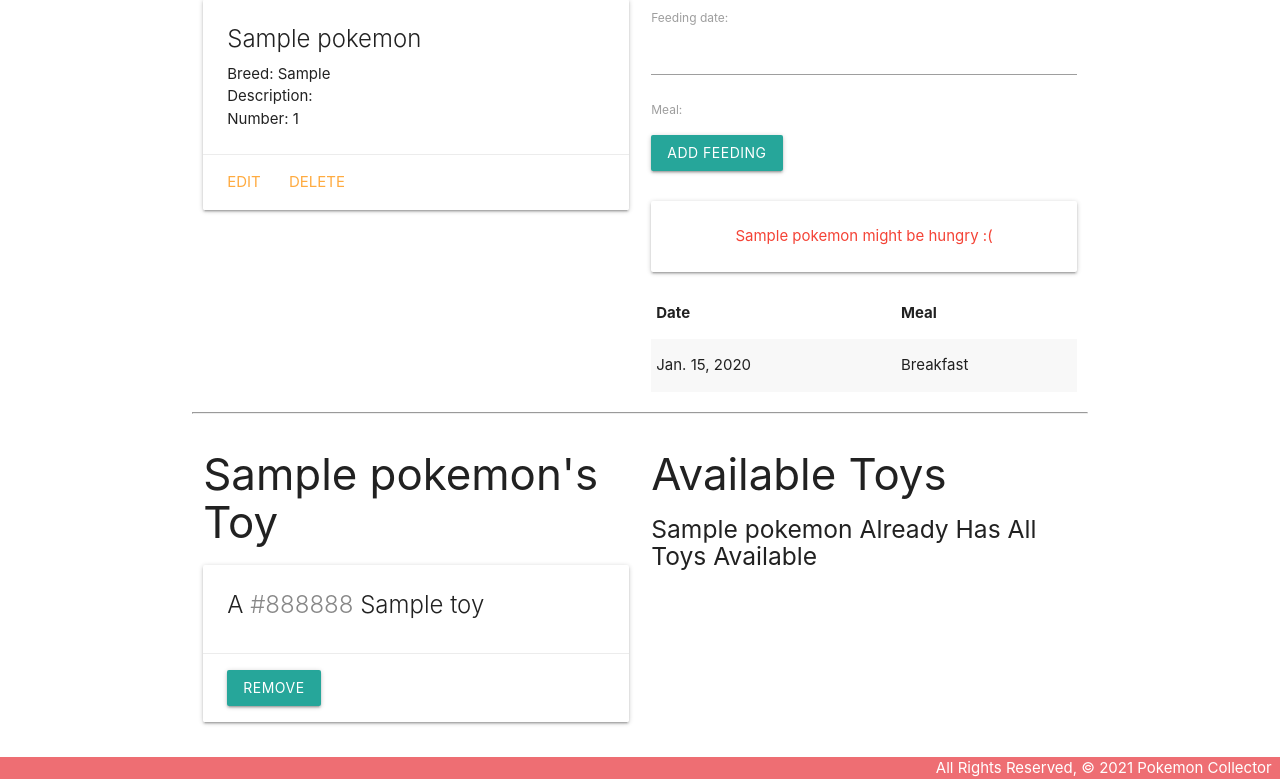
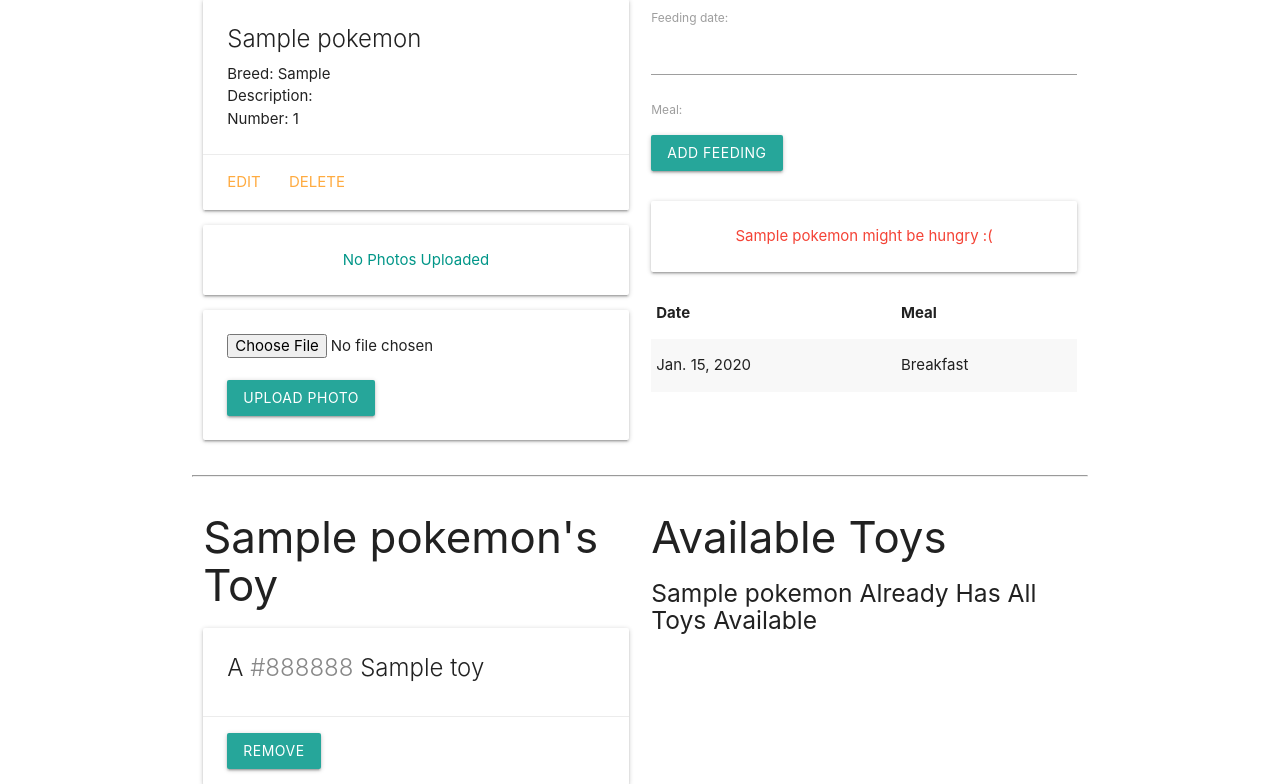
Before and after one commit to angelamchoi/pokemon_collector, a Django app: page /pokemons/1/ in a window 1280 px wide. Shown: the part 209-993 px from the top of the page. Run offline with Django 3.2, Linux system fonts and the light colour scheme; tables that the repository leaves empty hold one stand-in row (Sample ...).

Commit message:
added photo model and details for phot

```diff
--- a/main_app/admin.py
+++ b/main_app/admin.py
@@ -1,6 +1,7 @@
 from django.contrib import admin
-from .models import Pokemon, Feeding
+from .models import Pokemon, Feeding, Photo
 
 # Register models
 admin.site.register(Pokemon)
 admin.site.register(Feeding)
+admin.site.register(Photo)
--- a/main_app/models.py
+++ b/main_app/models.py
@@ -58,3 +58,11 @@ class Feeding(models.Model):
 
     class Meta:
         ordering =['-date']
+
+# photo model
+class Photo(models.Model):
+    url = models.CharField(max_length=200)
+    pokemon = models.ForeignKey(Pokemon, on_delete=models.CASCADE)
+
+    def __str__(self):
+        return f"Photo for pokemon_id: {self.pokemon_id} @{self.url}"
--- a/main_app/templates/pokemons/detail.html
+++ b/main_app/templates/pokemons/detail.html
@@ -21,9 +21,21 @@
         <a href="{% url 'pokemons_delete' pokemon.id %}">Delete</a>
       </div>
     </div>
+<!--Photo-->
+   {% for photo in cat.photo_set.all %}
+      <img class="responsive-img card-panel" src="{{photo.url}}">
+    {% empty %}
+      <div class="card-panel teal-text center-align">No Photos Uploaded</div>
+    {% endfor %}
+    <form action="{% url 'add_photo' pokemon.id %}" enctype="multipart/form-data" method="POST" class="card-panel">
+      {% csrf_token %}
+      <input type="file" name="photo-file">
+      <br><br>
+      <input type="submit" class="btn" value="Upload Photo">
+  </form>
 </div>
+<!--Feeding Form-->
   <div class="col s6">
-<!--Feeding Form-->
     <form action="{% url 'add_feeding' pokemon.id %}" method="post">
         {% csrf_token %}
         {{ feeding_form.as_p }}
--- a/main_app/urls.py
+++ b/main_app/urls.py
@@ -17,6 +17,7 @@ urlpatterns =[
     path('toys/<int:pk>/delete/', views.ToyDelete.as_view(), name='toys_delete'),
     path('pokemons/<int:pokemon_id>/assoc_toy/<int:toy_id>/',views.assoc_toy, name='assoc_toy'),
     path('pokemons/<int:pokemon_id>/unassoc_toy/<int:toy_id>/', views.unassoc_toy, name='unassoc_toy'),
+    path('pokemons/<int:pokemon_id>/add_photo/', views.add_photo, name='add_photo'),
 ]
 
 #### Notes #####
--- a/main_app/views.py
+++ b/main_app/views.py
@@ -1,9 +1,17 @@
-from django.forms.utils import to_current_timezone
 from django.shortcuts import render, redirect #import render and redirect
 from django.views.generic.edit import CreateView, UpdateView, DeleteView #import all views
 from django.views.generic import ListView, DetailView # import listview and detailview for toy
-from .models import Pokemon, Toy #import Pokemon & Toy Data
+
+# AWS
+import uuid #generates random string
+import boto3
+
+from .models import Pokemon, Toy, Photo #import Pokemon, Toy, Photo
 from . forms import FeedingForm #import feeding data
+
+# Constant variables
+S3_BASE_URL = 'https://s3.us-west-1.amazonaws.com/'
+BUCKET = 'pokemoncollector12345'
 
 ### Pokemon CBV ###
 
@@ -54,6 +62,24 @@ def add_feeding(request, pokemon_id):
         new_feeding.save()
     return redirect('detail', pokemon_id=pokemon_id)
 
+def add_photo(request, pokemon_id):
+    # photo-file will be the "name" attribute on the <input type="file">
+    photo_file = request.FILES.get('photo-file', None)
+    if photo_file:
+        s3 = boto3.client('s3')
+        # need a unique "key" for S3 / needs image file extension too
+        key = uuid.uuid4().hex[:6] + photo_file.name[photo_file.name.rfind('.'):]
+        # just in case something goes wrong
+        try:
+            s3.upload_fileobj(photo_file, BUCKET, key)
+            # build the full url string
+            url = f"{S3_BASE_URL}{BUCKET}/{key}"
+            # we can assign to pokemon_id or pokemon (if you have a pokemon object)
+            photo = Photo(url=url, pokemon_id=pokemon_id)
+            photo.save()
+        except:
+            print('An error occurred uploading file to S3')
+    return redirect('detail', pokemon_id=pokemon_id)
 
 ### Toy CBV ###
 class ToyList(ListView):
```
Also changed, not shown: main_app/migrations/0005_photo.py (added). Lines whose indentation alone changed are shown as unchanged.
